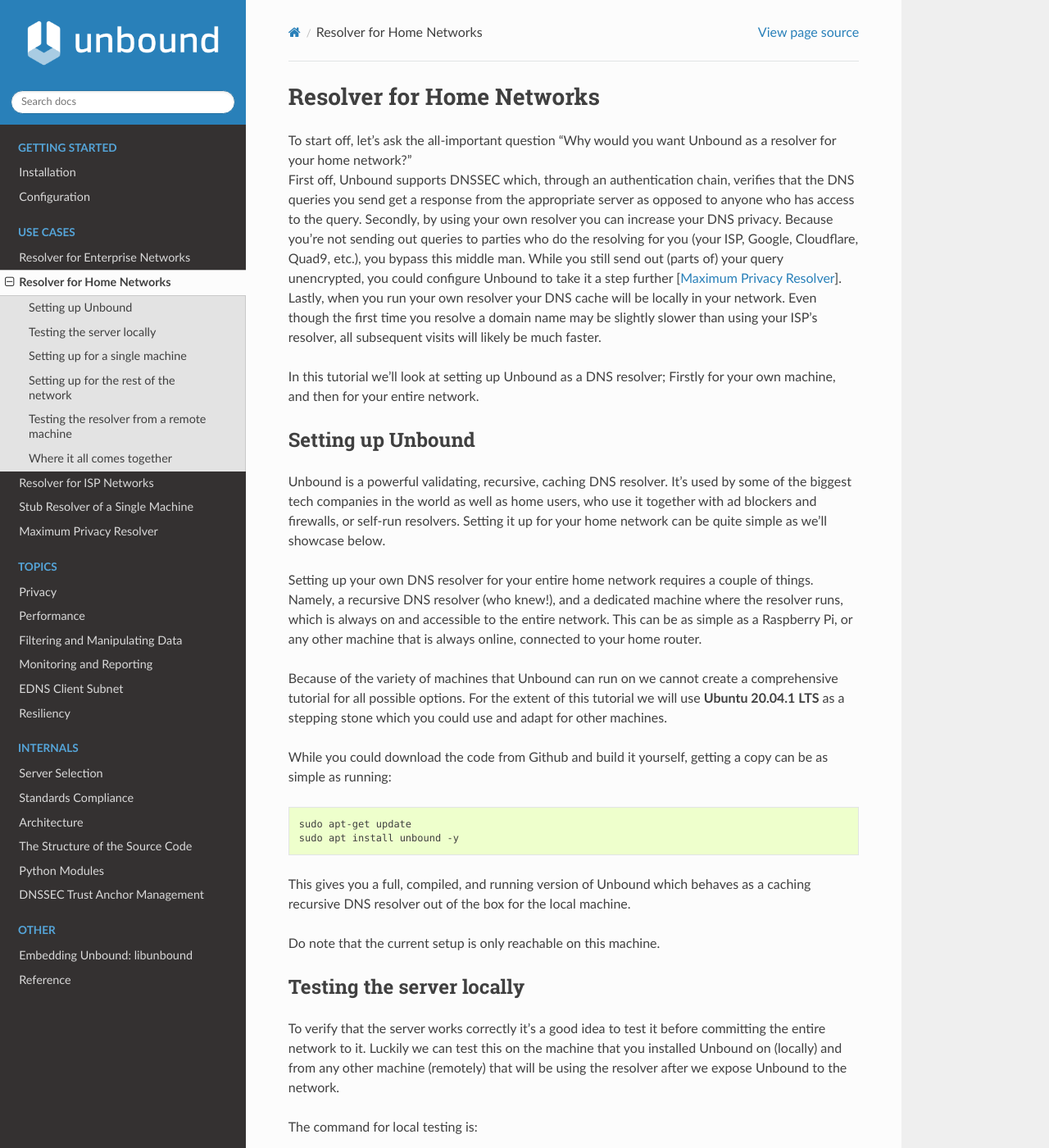
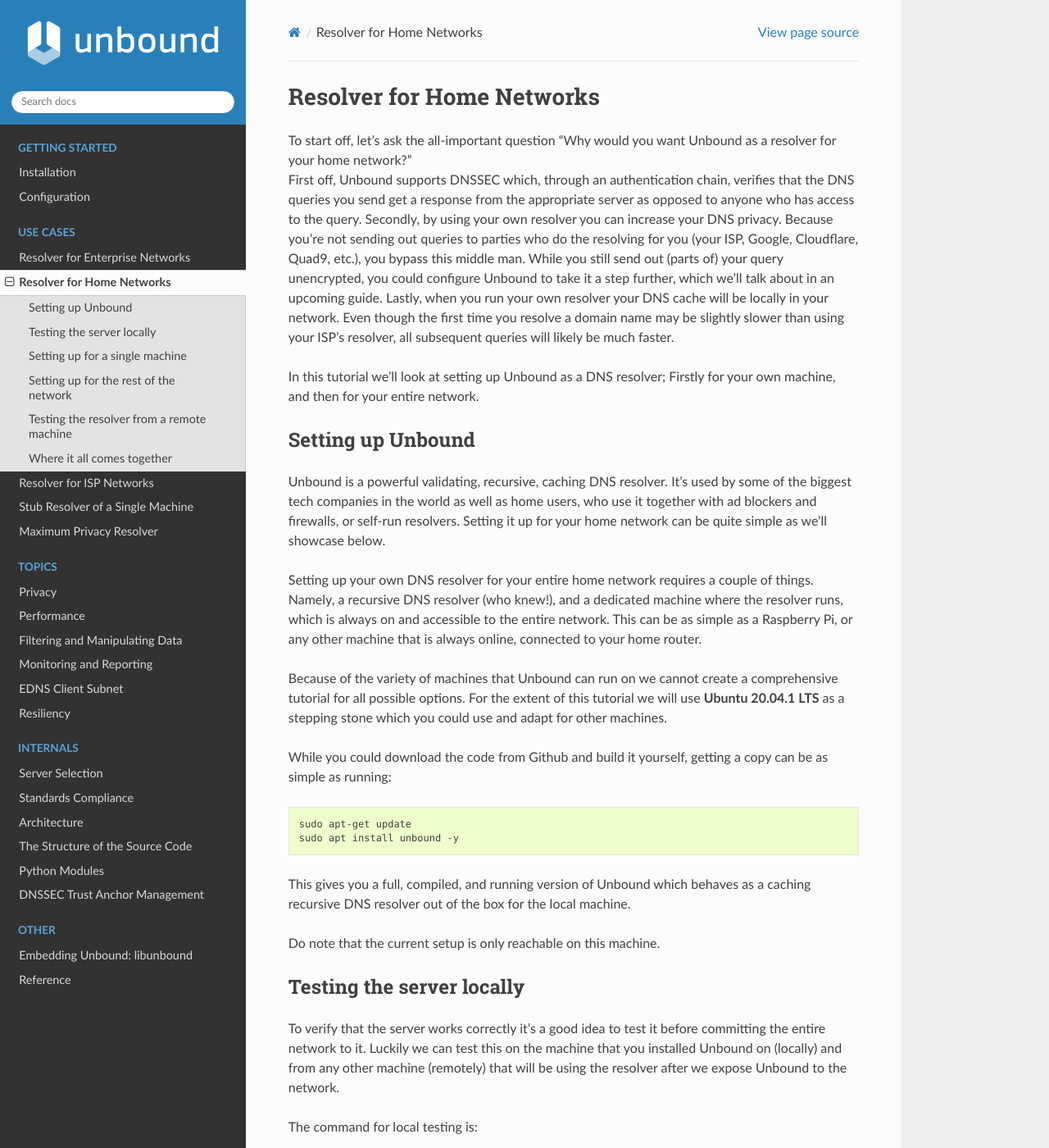
Before and after one commit to NLnetLabs/unbound-manual, a Sphinx documentation site: the page built from source/use-cases/home-resolver.rst, in a window 1280 px wide and 1400 px high. Shown: the whole window at 82% size. Built offline with Sphinx 7.4.7 and the Read the Docs theme 2.0.0, drawn with Linux system fonts in a browser that asks for light colours; some of the changed text lies outside the part shown.

Commit message:
process comments

```diff
--- a/source/use-cases/home-resolver.rst
+++ b/source/use-cases/home-resolver.rst
@@ -7,8 +7,8 @@
 
 To start off, let's ask the all-important question "Why would you want Unbound as a resolver for your home network?" |br|
 First off, Unbound supports DNSSEC which, through an authentication chain, verifies that the DNS queries you send get a response from the appropriate server as opposed to anyone who has access to the query.
-Secondly, by using your own resolver you can increase your DNS privacy. Because you're not sending out queries to parties who do the resolving for you (your ISP, Google, Cloudflare, Quad9, etc.), you bypass this middle man. While you still send out (parts of) your query unencrypted, you could configure Unbound to take it a step further [:doc:`privacy-aware-resolver`].
-Lastly, when you run your own resolver your DNS cache will be locally in your network. Even though the first time you resolve a domain name may be slightly slower than using your ISP’s resolver, all subsequent visits will likely be much faster.
+Secondly, by using your own resolver you can increase your DNS privacy. Because you're not sending out queries to parties who do the resolving for you (your ISP, Google, Cloudflare, Quad9, etc.), you bypass this middle man. While you still send out (parts of) your query unencrypted, you could configure Unbound to take it a step further, which we'll talk about in an upcoming guide.
+Lastly, when you run your own resolver your DNS cache will be locally in your network. Even though the first time you resolve a domain name may be slightly slower than using your ISP’s resolver, all subsequent queries will likely be much faster.
 
 In this tutorial we'll look at setting up Unbound as a DNS resolver; Firstly for your own machine, and then for your entire network.
 
@@ -47,7 +47,11 @@
 	dig example.com @127.0.0.1
 
 Here we tell the :command:`dig` tool to look up the IP address for example.com, and to ask this information to the server running at the IP address ``127.0.0.1``, which is where our Unbound machine is running by default.
-We can verify that Unbound has indeed answered our query instead of the default resolver that is present on Ubuntu by default. In the output of every :command:`dig` command there is ``ANSWER SECTION`` which specifies the server which has answer the query under ``SERVER`` entry. The entry should be ``;; SERVER: 127.0.0.1#53(127.0.0.1)``.
+We can verify that Unbound has indeed answered our query instead of the default resolver that is present on Ubuntu by default. In the output of every :command:`dig` command there is ``ANSWER SECTION`` which specifies the server which has answer the query under ``SERVER`` entry. The entry should be:
+
+.. code-block:: bash
+
+	;; SERVER: 127.0.0.1#53(127.0.0.1)
 
 In the next section we will be disabling the default Ubuntu resolver. To verify that we do it correctly there it is useful to know the address of the default resolver as a baseline. For this baseline, we also use a :command:`dig` query but time without specifying an IP address which the uses the machines default DNS resolver.
 
@@ -55,7 +59,13 @@
 
 	dig example.com
 
-While the response should be the same, the ``SERVER`` in the response should look like ``;; SERVER: 127.0.0.53#53(127.0.0.53)``. Note that the final IPv4 digit is 53 and not 1, as with our Unbound instance.
+While the response should be the same, the ``SERVER`` in the response should look like:
+
+.. code-block:: bash
+
+	;; SERVER: 127.0.0.53#53(127.0.0.53)
+
+Note that the final IPv4 digit is 53 and not 1, as with our Unbound instance.
 
 Setting up for a single machine
 -------------------------------
@@ -144,7 +154,7 @@
 To prepare our config we are going to modify the existing config in :file:`/etc/unbound/unbound.conf`.
 If you open the file we see that there is already an “include” in there. This include enables us to do `DNSSEC <https://en.wikipedia.org/wiki/Domain_Name_System_Security_Extensions>`_, which allows Unbound to verify the source of the answers that it receives, which we want to keep in. If you don't have the files that the include links to, they can be created using the :command:`unbound-anchor` command.
 
-Using the text editor again, we can then add the minimal config as shown above, making any changes to the access control where needed. Do note that we strongly recommend keeping the :option:`include` that is already in the file. We also add the :option:`remote-control` in the config to enable controlling Unbound using :option:`unbound-control` command which is useful if you want to modify the config later on. When you are happy with your config, we first need to stop the currently running Unbound server and restart it with our new configuration. You can stop the currently running instance with:
+Using the text editor again, we can then add the minimal config as shown above, making any changes to the access control where needed. Do note that we strongly recommend keeping the :command:`include` that is already in the file. We also add the :command:`remote-control` in the config to enable controlling Unbound using :command:`unbound-control` command which is useful if you want to modify the config later on. When you are happy with your config, we first need to stop the currently running Unbound server and restart it with our new configuration. You can stop the currently running instance with:
 
 .. code-block:: bash
 
```
Also changed, not shown: other parts of source/use-cases/home-resolver.rst (+4 -4 lines).
